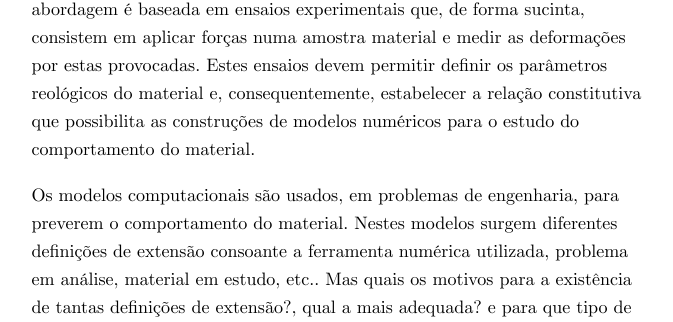
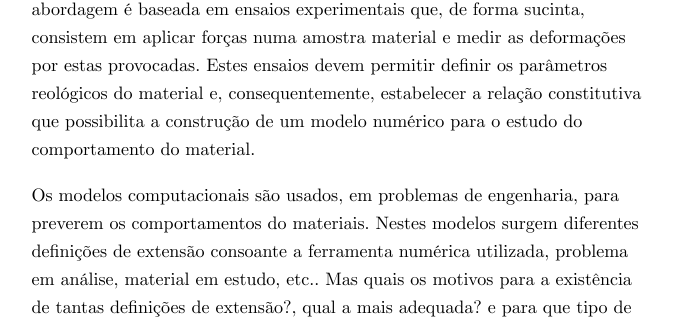
Before and after one commit to gonhen/gonhen.github.io, a Jekyll site: the page built from _posts/2019-10-11-deformation.md, in a window 1280 px wide and 900 px high. Shown: the part 436-758 px from the top of the window, without its empty margins (301-974 px from the left). Built offline with Jekyll 4.4.1, drawn with Linux system fonts in a browser that asks for light colours; some web fonts are replaced; formulas are drawn with MathJax 3; some of the changed text lies outside the part shown.

Commit message:
alteração na introdução

```diff
--- a/_posts/2019-10-11-deformation.md
+++ b/_posts/2019-10-11-deformation.md
@@ -17,11 +17,11 @@ abordagem é baseada em ensaios experimentais que, de forma sucinta, consistem e
 aplicar forças numa amostra material e medir as deformações por estas
 provocadas. Estes ensaios devem permitir definir os parâmetros reológicos do
 material e, consequentemente, estabelecer a relação constitutiva que
-possibilita as construções de modelos numéricos para o estudo do comportamento do
+possibilita a construção de um modelo numérico para o estudo do comportamento do
 material.
 
 Os modelos computacionais são usados, em problemas de engenharia, para
-preverem o comportamento do material. Nestes modelos surgem diferentes
+preverem os comportamentos do materiais. Nestes modelos surgem diferentes
 definições de extensão consoante a ferramenta numérica utilizada, problema em
 análise, material em estudo, etc.. Mas quais os motivos para a existência de
 tantas definições de extensão?,
```
